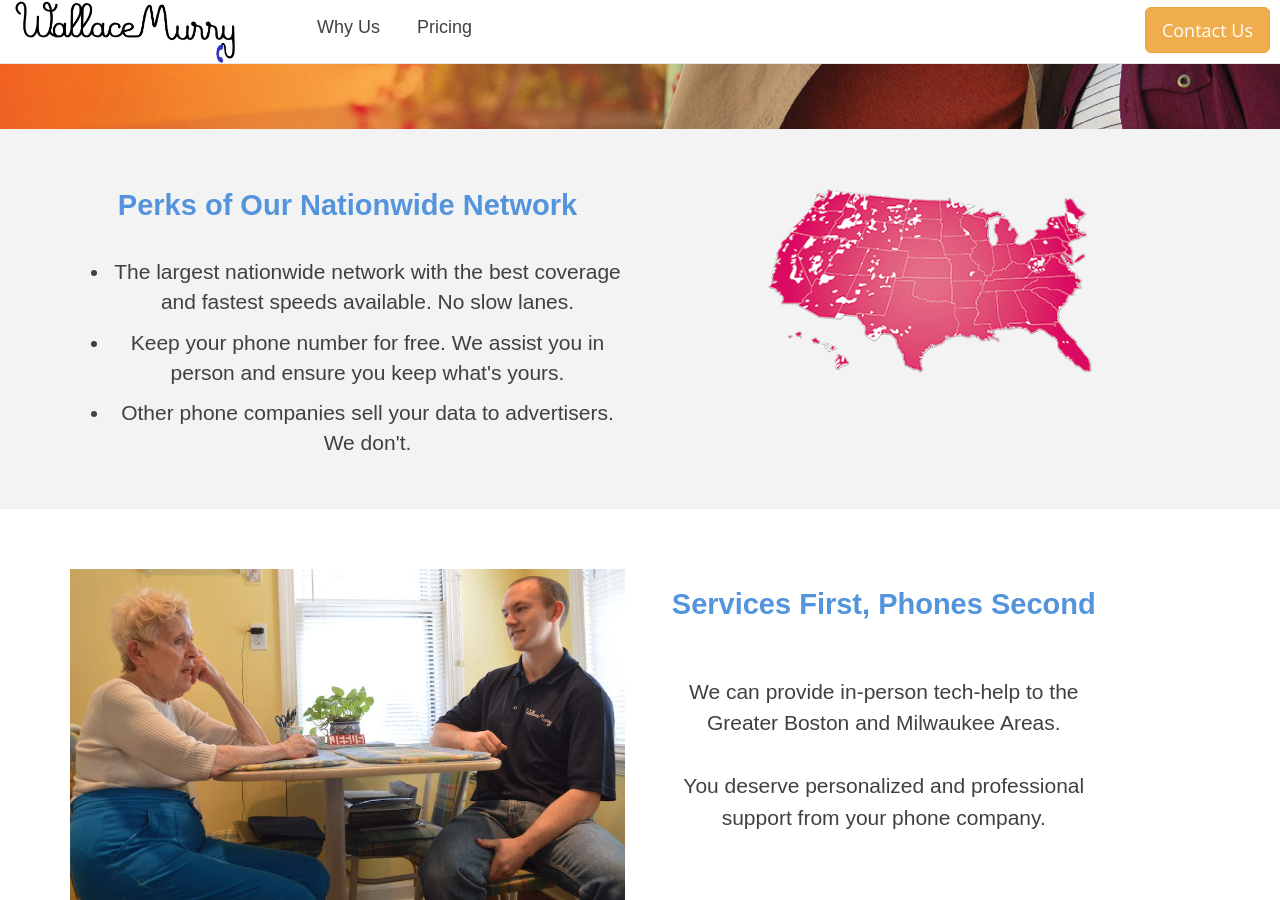
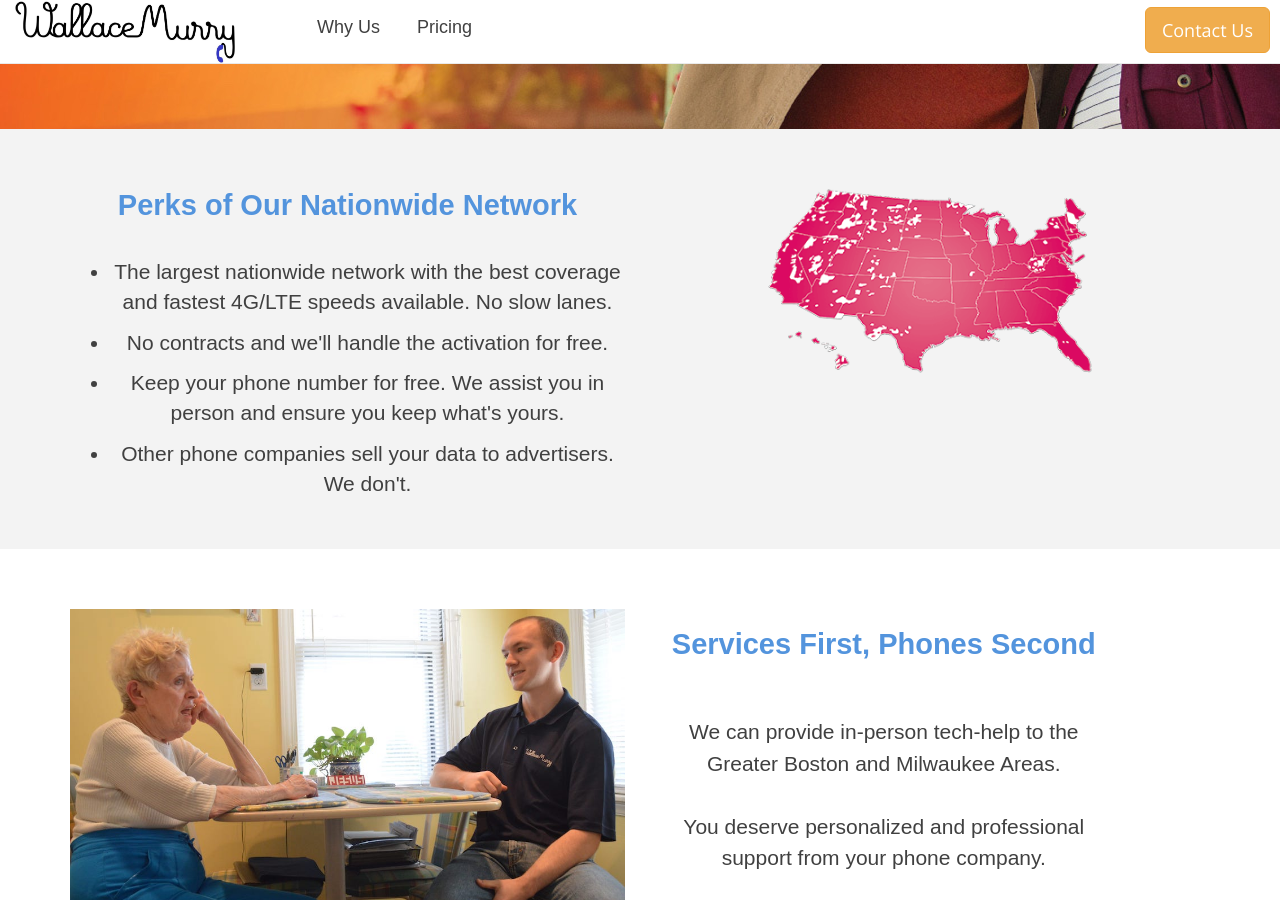
Before and after one commit to jalague/wallacemurry, a Jekyll site: the page built from index.html, in a window 1280 px wide and 900 px high, scrolled down 480 px. Built offline with Jekyll 4.4.1, drawn with Linux system fonts in a browser that asks for light colours; nearby versions of some CDN libraries.

Commit message:
Norbert feedback

```diff
--- a/_layouts/homepage.html
+++ b/_layouts/homepage.html
@@ -58,7 +58,8 @@ layout: base_home
    <div class='col-md-6 offset-md-1'>
       <h3 class='blue-highlight big-subtitle-font'>Perks of Our Nationwide Network</h3>
         <ul class='front-page-sub-text bigger-body-font'>
-      <li class='padded-slightly'>The largest nationwide network with the best coverage and fastest speeds available. No slow lanes.</li>
+      <li class='padded-slightly'>The largest nationwide network with the best coverage and fastest 4G/LTE speeds available. No slow lanes.</li>
+      <li class='padded-slightly'>No contracts and we'll handle the activation for free.</li>
       <li class='padded-slightly'>Keep your phone number for free. We assist you in person and ensure you keep what's yours.</li>
       <li class='padded-slightly'>Other phone companies sell your data to advertisers. We don't.</li>
     </ul>
```
